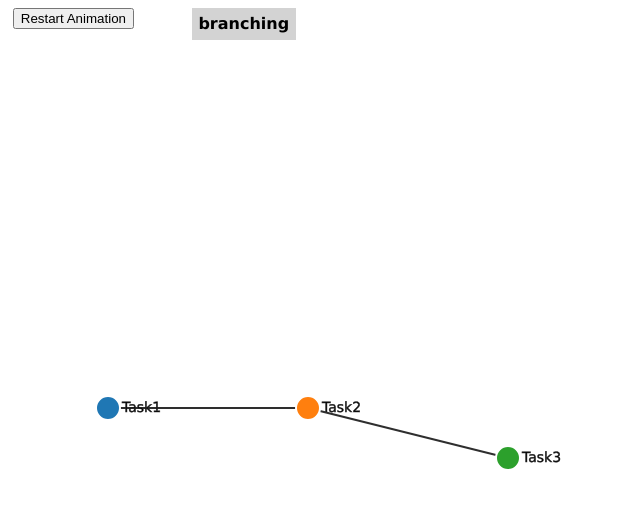
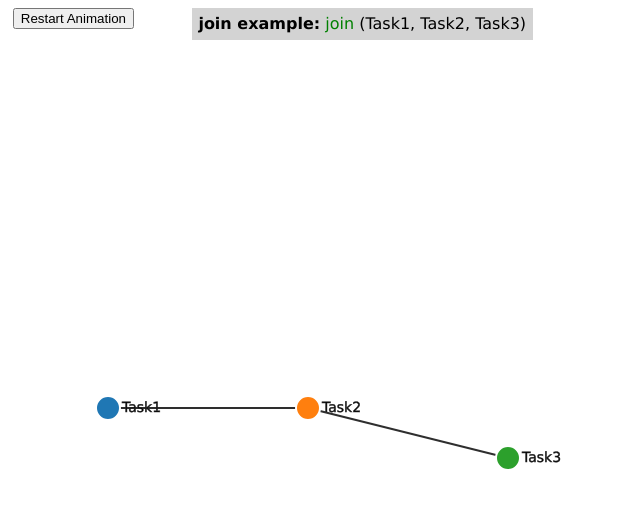
Before and after one commit to tiagofilipe12/node_animation, a plain HTML site: page index.html in a window 1280 px wide. Both pictures are taken after a click on the button "Restart Animation". Shown: the whole page, without its empty margins (0-640 px from the left). Drawn offline with nearby package versions, Linux system fonts and the light colour scheme.

Commit message:
changed imports

```diff
--- a/index.html
+++ b/index.html
@@ -2,8 +2,9 @@
 <html>
 <head>
     <title>Bionode-watermill animation</title>
-    <script src="http://d3js.org/d3.v3.min.js"></script>
-    <script src="http://ajax.googleapis.com/ajax/libs/jquery/1.11.0/jquery.min.js"></script>
+    <script src="https://d3js.org/d3.v3.min.js"></script>
+    <script
+            src="https://ajax.googleapis.com/ajax/libs/jquery/1.11.0/jquery.min.js"></script>
     <style>
         .link {
             stroke: #2E2E2E;
@@ -276,6 +277,9 @@
   function addNodes() {
     d3.select("svg")
       .remove()
+    $("#legendSketch").empty()
+      .append("<b>join example:</b> <font color=\"green\">join\n" +
+        "    </font>(Task1, Task2, Task3)")
     drawGraph()
   }
 
```
